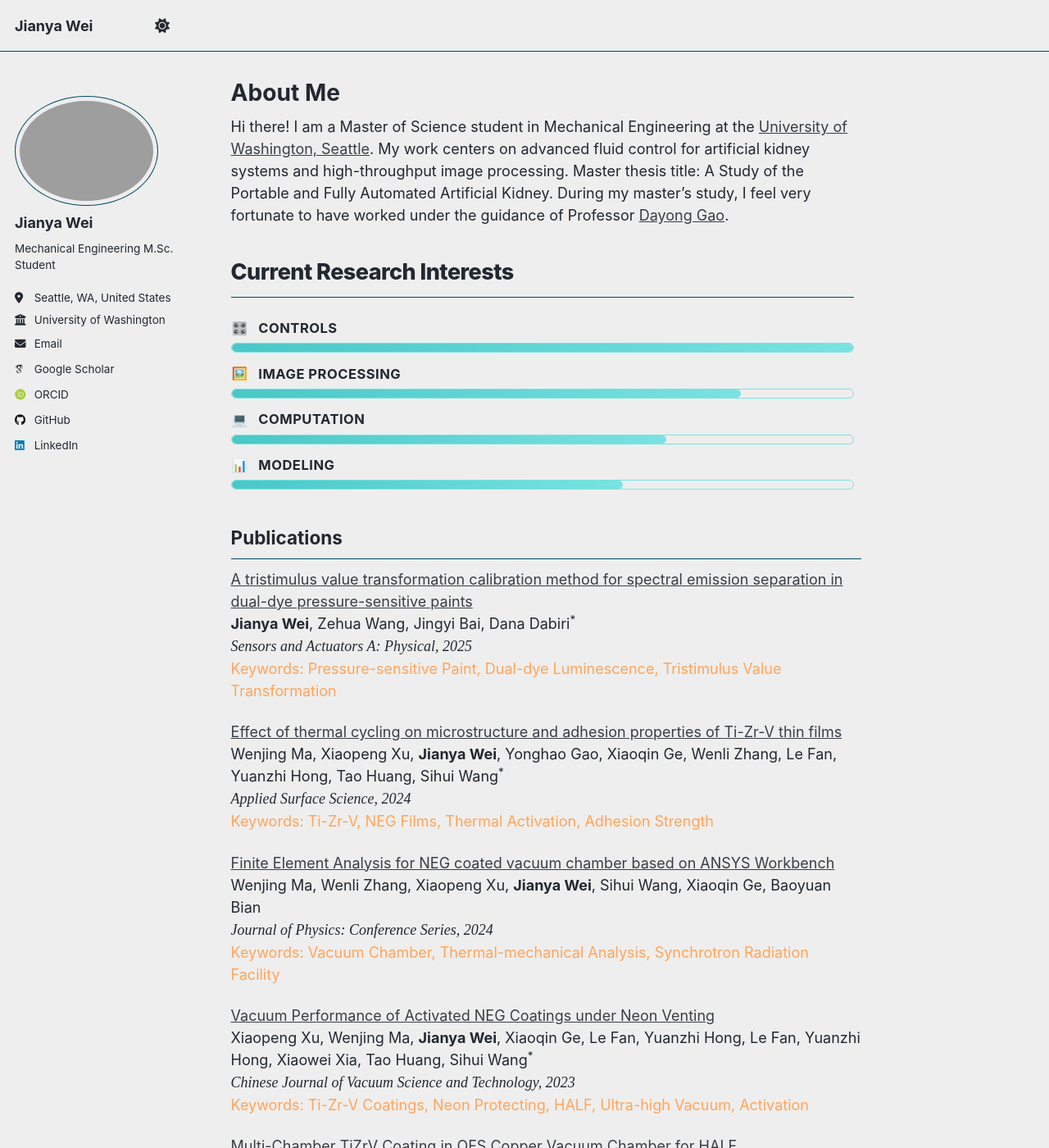
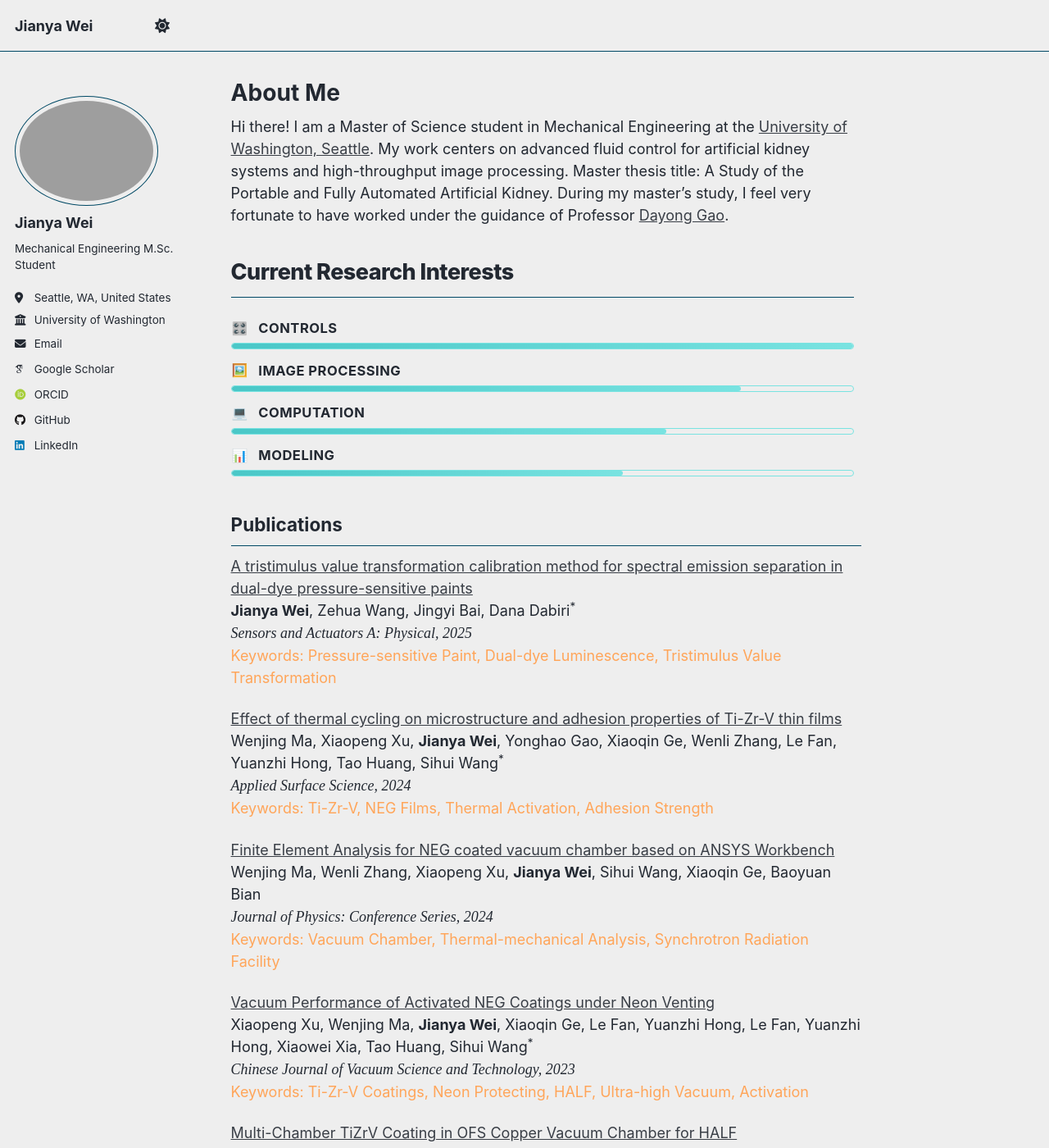
Before and after one commit to jywei02/jywei02.github.io, a Jekyll site: the page built from _pages/about.md, in a window 1280 px wide and 1400 px high. Shown: the whole window at 82% size. Built offline with Jekyll 4.4.1, drawn with Linux system fonts in a browser that asks for light colours; some web fonts are replaced; comment, search, counter and statistics services are not loaded.

Commit message:
Adjust height and border of research item bar

```diff
--- a/assets/css/main.scss
+++ b/assets/css/main.scss
@@ -94,8 +94,8 @@
 
 .research-item__bar {
   width: 100%;
-  height: 12px;
-  border: 1.6px solid #79e3e1;
+  height: 8px;
+  border: 1.4px solid #79e3e1;
   border-radius: 999px;
   overflow: hidden;
   background: transparent;
```
